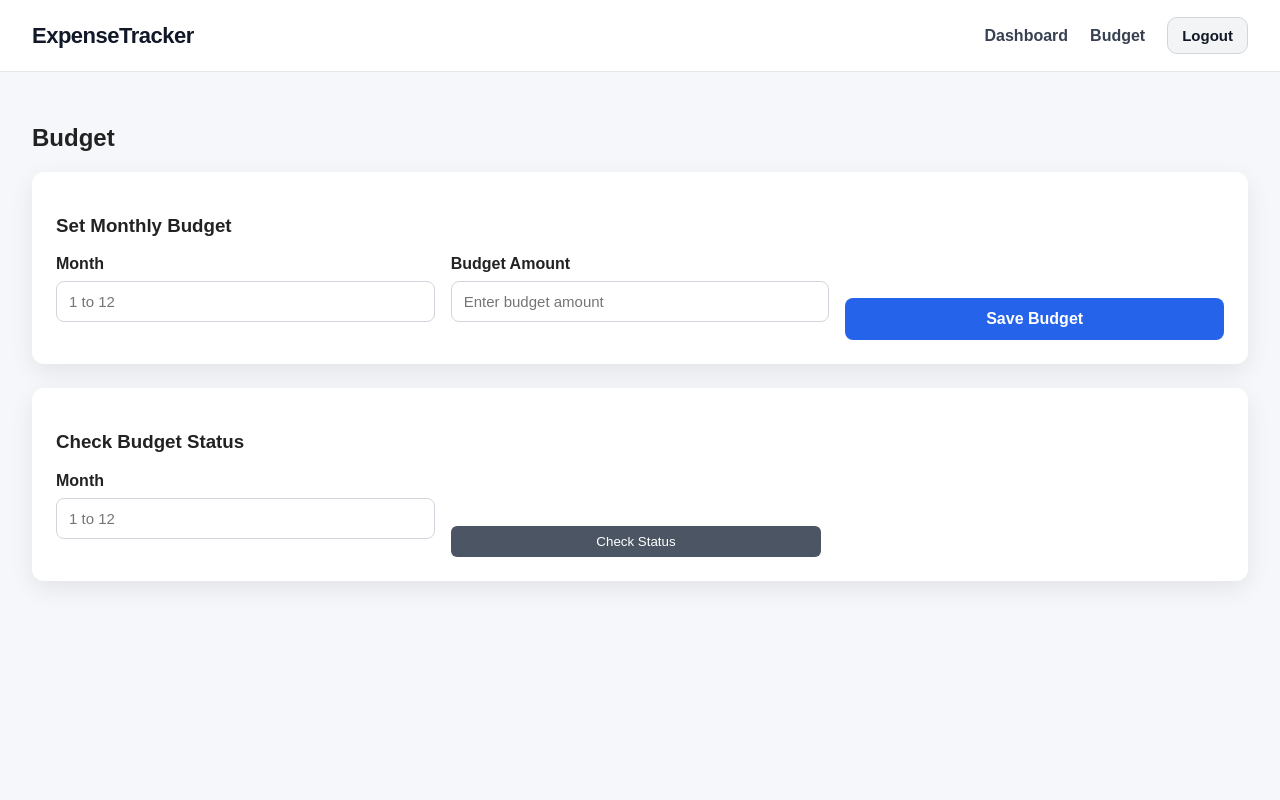
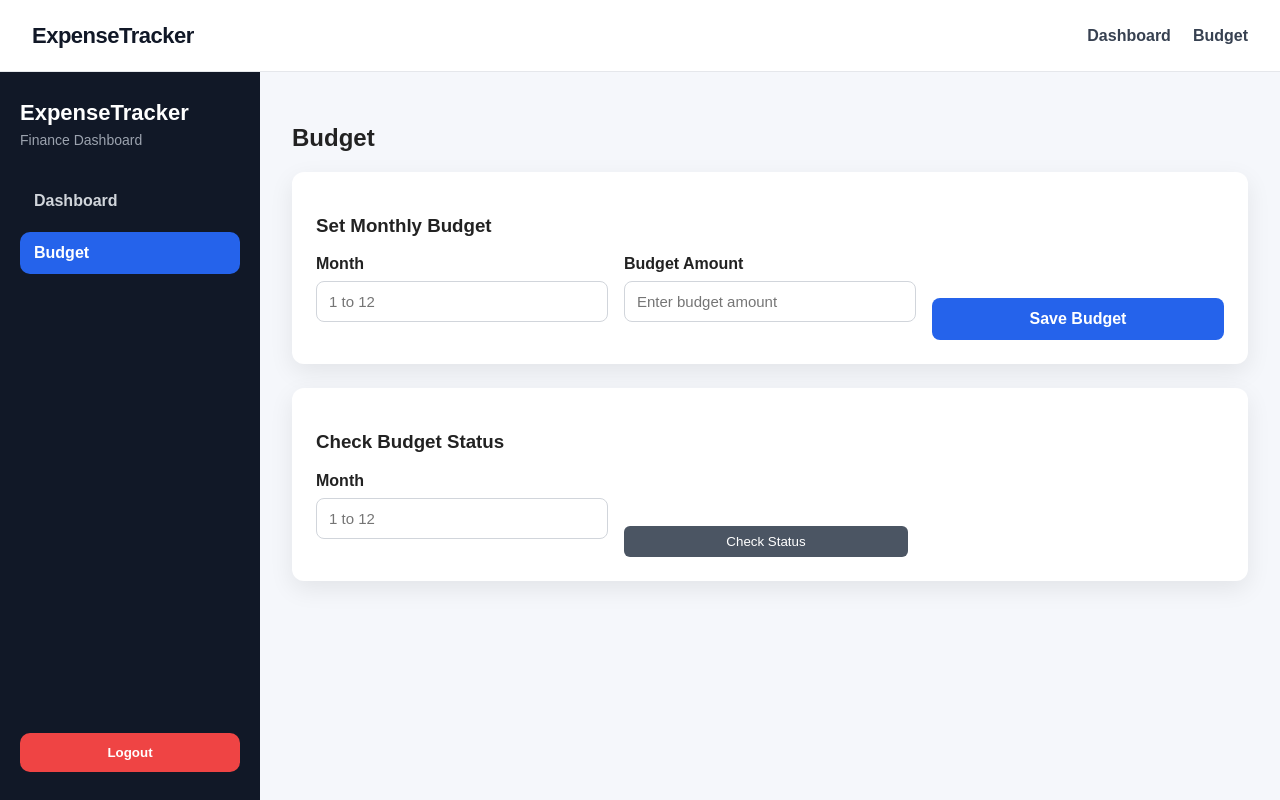
Before and after one commit to vdushyant/Expense-Tracker-Frontend, a React (Vite) app: page /budget in a window 1280 px wide. Built offline with nearby package versions, Linux system fonts and the light colour scheme; sample sign-in values are in the browser's storage.

Commit message:
Added app layout with sidebar navigation

```diff
--- /dev/null
+++ b/src/components/AppLayout.jsx
@@ -0,0 +1,54 @@
+import { Link, Outlet, useLocation, useNavigate } from "react-router-dom";
+import { useAuth } from "../context/AuthContext";
+
+function AppLayout() {
+  const { logout } = useAuth();
+  const navigate = useNavigate();
+  const location = useLocation();
+
+  function handleLogout() {
+    logout();
+    navigate("/login");
+  }
+
+  function isActive(path) {
+    return location.pathname === path;
+  }
+
+  return (
+    <div className="app-layout">
+      <aside className="sidebar">
+        <div className="sidebar-header">
+          <h3>ExpenseTracker</h3>
+          <p>Finance Dashboard</p>
+        </div>
+
+        <nav className="sidebar-nav">
+          <Link
+            to="/dashboard"
+            className={isActive("/dashboard") ? "sidebar-link active" : "sidebar-link"}
+          >
+            Dashboard
+          </Link>
+
+          <Link
+            to="/budget"
+            className={isActive("/budget") ? "sidebar-link active" : "sidebar-link"}
+          >
+            Budget
+          </Link>
+        </nav>
+
+        <button className="sidebar-logout" onClick={handleLogout}>
+          Logout
+        </button>
+      </aside>
+
+      <main className="app-main">
+        <Outlet />
+      </main>
+    </div>
+  );
+}
+
+export default AppLayout;
--- a/src/components/Navbar.jsx
+++ b/src/components/Navbar.jsx
@@ -1,14 +1,8 @@
-import { Link, useNavigate } from "react-router-dom";
+import { Link } from "react-router-dom";
 import { useAuth } from "../context/AuthContext";
 
 function Navbar() {
-  const { isAuthenticated, logout } = useAuth();
-  const navigate = useNavigate();
-
-  function handleLogout() {
-    logout();
-    navigate("/login");
-  }
+  const { isAuthenticated } = useAuth();
 
   return (
     <nav className="navbar">
@@ -31,9 +25,6 @@ function Navbar() {
           <>
             <Link to="/dashboard">Dashboard</Link>
             <Link to="/budget">Budget</Link>
-            <button className="logout-btn" onClick={handleLogout}>
-              Logout
-            </button>
           </>
         )}
       </div>
--- a/src/index.css
+++ b/src/index.css
@@ -583,3 +583,104 @@ body {
     padding: 24px;
   }
 }
+
+.app-layout {
+  display: grid;
+  grid-template-columns: 260px 1fr;
+  min-height: calc(100vh - 72px);
+  background-color: #f5f7fb;
+}
+
+.sidebar {
+  background-color: #111827;
+  color: white;
+  padding: 28px 20px;
+  display: flex;
+  flex-direction: column;
+  position: sticky;
+  top: 72px;
+  height: calc(100vh - 72px);
+}
+
+.sidebar-header {
+  margin-bottom: 32px;
+}
+
+.sidebar-header h3 {
+  margin: 0;
+  font-size: 22px;
+}
+
+.sidebar-header p {
+  margin: 6px 0 0;
+  color: #9ca3af;
+  font-size: 14px;
+}
+
+.sidebar-nav {
+  display: flex;
+  flex-direction: column;
+  gap: 10px;
+}
+
+.sidebar-link {
+  color: #d1d5db;
+  text-decoration: none;
+  padding: 12px 14px;
+  border-radius: 10px;
+  font-weight: 600;
+}
+
+.sidebar-link:hover {
+  background-color: #1f2937;
+  color: white;
+}
+
+.sidebar-link.active {
+  background-color: #2563eb;
+  color: white;
+}
+
+.sidebar-logout {
+  margin-top: auto;
+  background-color: #ef4444;
+  color: white;
+  border: none;
+  padding: 12px 14px;
+  border-radius: 10px;
+  font-weight: 700;
+  cursor: pointer;
+}
+
+.sidebar-logout:hover {
+  background-color: #dc2626;
+}
+
+.app-main {
+  min-width: 0;
+}
+
+@media (max-width: 800px) {
+  .app-layout {
+    grid-template-columns: 1fr;
+  }
+
+  .sidebar {
+    position: static;
+    height: auto;
+    padding: 16px;
+  }
+
+  .sidebar-header {
+    margin-bottom: 16px;
+  }
+
+  .sidebar-nav {
+    flex-direction: row;
+    flex-wrap: wrap;
+  }
+
+  .sidebar-logout {
+    margin-top: 16px;
+  }
+}
--- a/src/routes/AppRoutes.jsx
+++ b/src/routes/AppRoutes.jsx
@@ -1,12 +1,14 @@
-import { Routes, Route, Navigate } from "react-router-dom";
+import { Routes, Route } from "react-router-dom";
 
+import Landing from "../pages/Landing";
 import Login from "../pages/Login";
 import Register from "../pages/Register";
 import Dashboard from "../pages/Dashboard";
+import Budget from "../pages/Budget";
+
 import ProtectedRoute from "../components/ProtectedRoute";
-import Budget from "../pages/Budget";
 import PublicRoute from "../components/PublicRoute";
-import Landing from "../pages/Landing";
+import AppLayout from "../components/AppLayout";
 
 function AppRoutes() {
   return (
@@ -32,22 +34,15 @@ function AppRoutes() {
       />
 
       <Route
-        path="/dashboard"
         element={
           <ProtectedRoute>
-            <Dashboard />
+            <AppLayout />
           </ProtectedRoute>
         }
-      />
-
-      <Route
-        path="/budget"
-        element={
-          <ProtectedRoute>
-            <Budget />
-          </ProtectedRoute>
-        }
-      />
+      >
+        <Route path="/dashboard" element={<Dashboard />} />
+        <Route path="/budget" element={<Budget />} />
+      </Route>
     </Routes>
   );
 }
```
